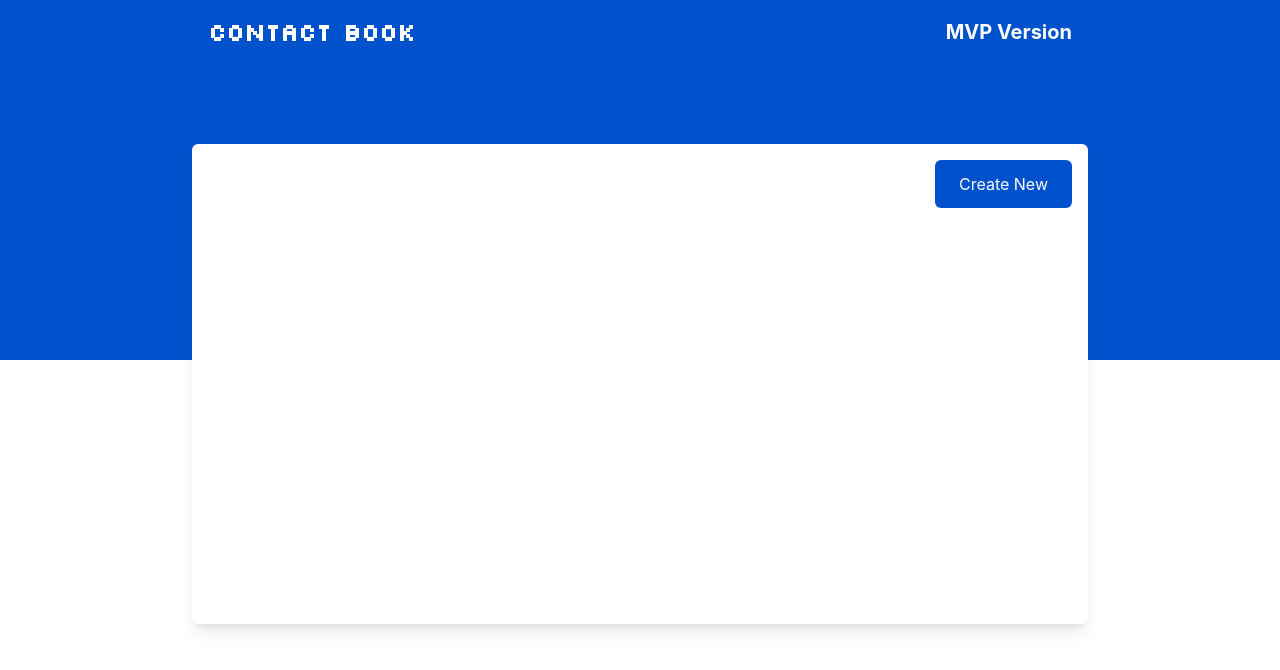
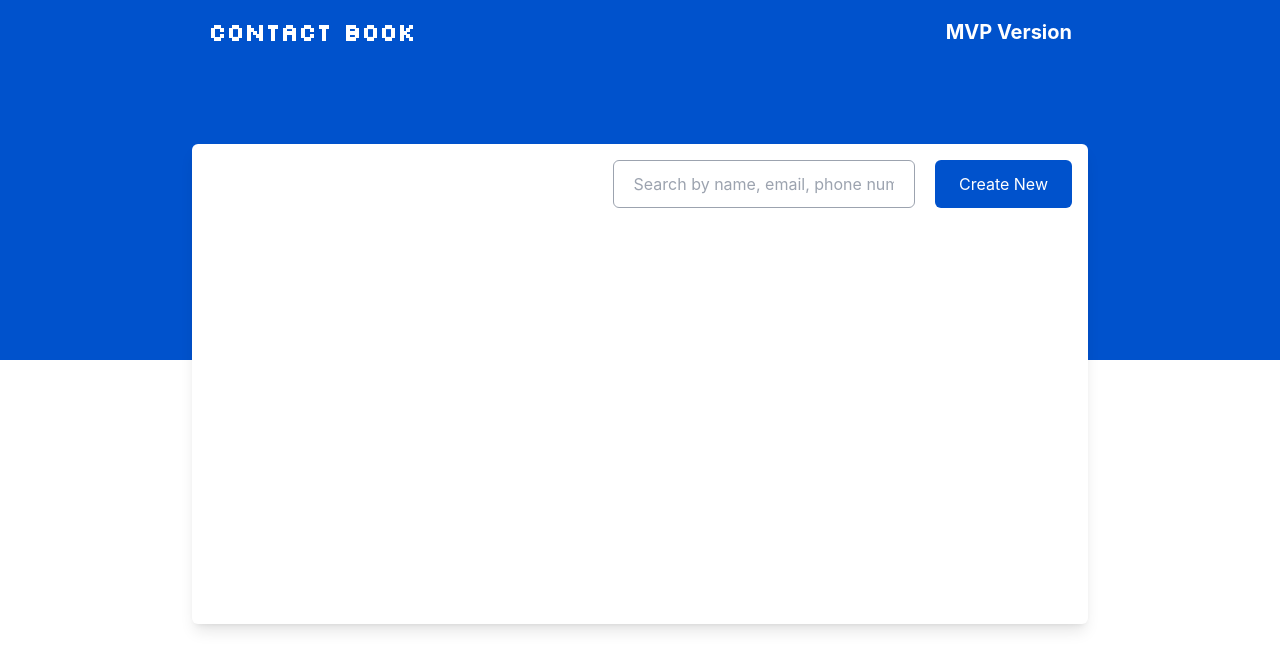
Before and after one commit to keshavsaini2607/address-book, a React (Create React App) app: page / in a window 1280 px wide. Shown: the top 670 px of the page. Built offline with nearby package versions, Linux system fonts and the light colour scheme; the HTML template or start-up script is replaced by a standard one.

Commit message:
search added

```diff
--- a/src/components/ContactList/index.jsx
+++ b/src/components/ContactList/index.jsx
@@ -1,19 +1,61 @@
-import React from 'react'
-import Contact from './Contact'
+import React, { useEffect, useRef, useState } from "react";
+import Contact from "./Contact";
 
-const ContactList = ({setCreating, setIsEdit, contacts}) => {
+const ContactList = ({ setCreating, setIsEdit, contacts }) => {
+  const [filteredContacts, setFilteredContacts] = useState([]);
+  const searchRef = useRef("");
+
+  useEffect(() => {
+    let attached = true;
+    if (attached) {
+      setFilteredContacts(contacts);
+    }
+
+    return () => {
+      attached = false;
+    };
+  }, [contacts]);
+
+  const search = (query) => {
+    if(!query) {
+      setFilteredContacts(contacts);
+      return;
+    }
+    const filtered = filteredContacts.filter(
+      (contact) =>
+        contact.fullname.includes(query) ||
+        contact.email.includes(query) ||
+        contact.phone.includes(query)
+    );
+
+    setFilteredContacts(filtered)
+  };
+
   return (
-    <div className='p-4 flex flex-wrap gap-5 justify-between'>
-    <div className='w-full flex justify-end'>
-        <button className='bg-[#0052CC] px-6 py-3 text-white rounded-md' onClick={() => setCreating(true)}>
-            Create New
+    <div className="p-4 flex flex-wrap gap-5 justify-between">
+      <div className="w-full flex justify-end">
+        <input
+          placeholder="Search by name, email, phone number"
+          className="w-[35%] px-5 rounded-md border-[1px] border-gray-400 mr-5"
+          ref={searchRef}
+          onChange={() => search(searchRef.current.value)}
+        />
+        <button
+          className="bg-[#0052CC] px-6 py-3 text-white rounded-md"
+          onClick={() => setCreating(true)}
+        >
+          Create New
         </button>
+      </div>
+      {filteredContacts.map((contact) => (
+        <Contact
+          setCreating={setCreating}
+          setIsEdit={setIsEdit}
+          contact={contact}
+        />
+      ))}
     </div>
-        {
-          contacts.map((contact) => <Contact setCreating={setCreating} setIsEdit={setIsEdit} contact={contact} />)
-        }
-    </div>
-  )
-}
+  );
+};
 
-export default ContactList
+export default ContactList;
```
